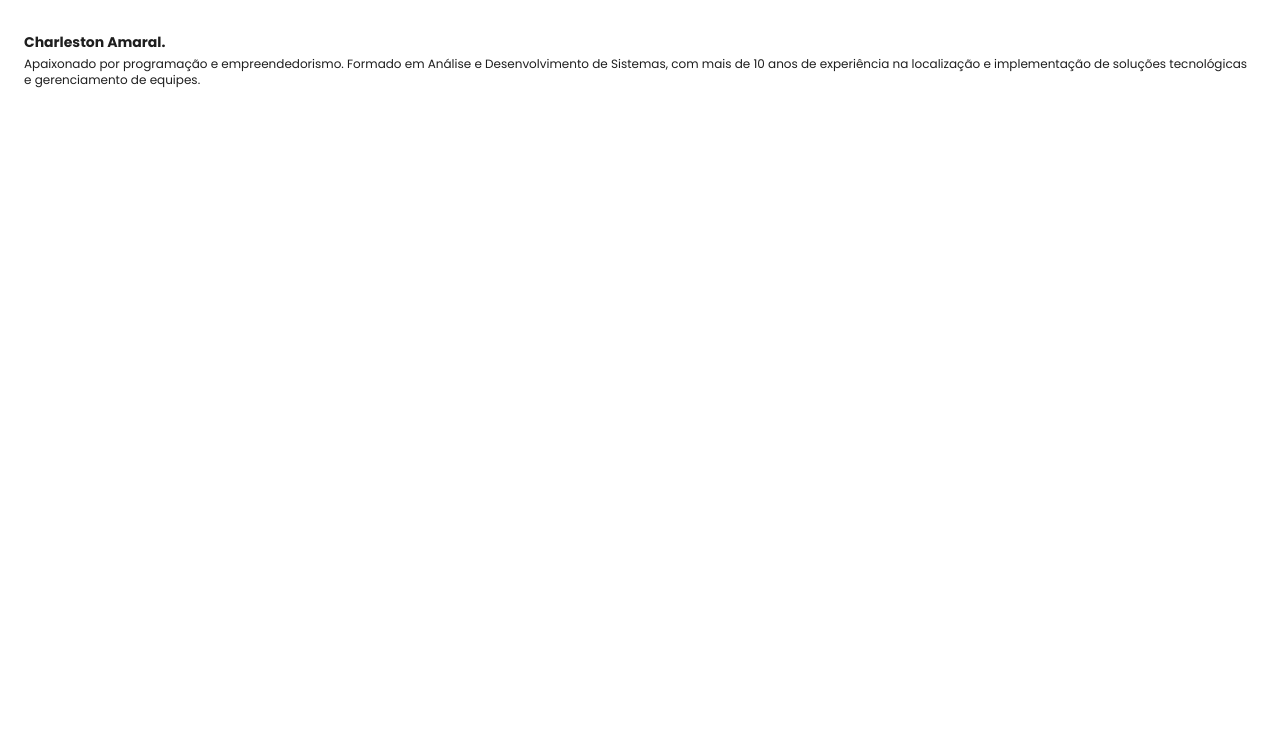
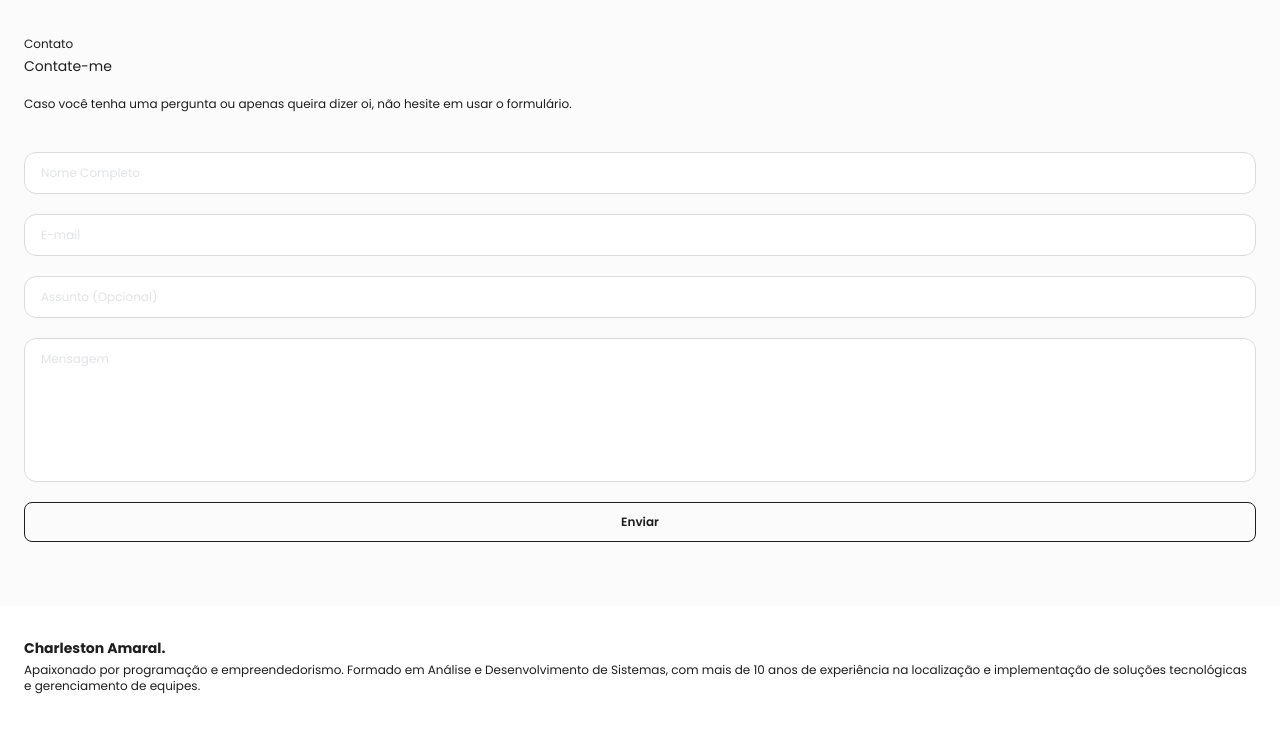
Before and after one commit to charleskx/my-portfolio, a Next.js app: page / in a window 1280 px wide. Shown: the top 732 px of the page. Built offline with nearby package versions, Linux system fonts and the light colour scheme.

Commit message:
feat: add component contact us

```diff
--- a/src/components/atoms/Input/index.tsx
+++ b/src/components/atoms/Input/index.tsx
@@ -12,7 +12,7 @@ function Input({ name, validation, ...props }: InputProps) {
   return (
     <div className='flex flex-col gap-1'>
       <input
-        className='border border-newGray-50 bg-white rounded-xl px-4 py-2 text-xs leading-6 text-newGray-700 placeholder:opacity-30 focus:outline-newGray-700'
+        className='border border-newGray-100 bg-white rounded-xl px-4 py-2 text-xs leading-6 text-newGray-700 placeholder:opacity-30 focus:outline-newGray-700'
         {...register(name, validation)}
         {...props}
       />
--- a/src/components/atoms/Paragraph/index.tsx
+++ b/src/components/atoms/Paragraph/index.tsx
@@ -2,7 +2,7 @@ import { HTMLAttributes, ReactNode } from "react";
 
 export interface ParagraphProps extends HTMLAttributes<HTMLParagraphElement> {
   children: ReactNode
-  className: string
+  className?: string
 }
 
 function Paragraph({ children, className, ...props }: ParagraphProps) {
--- a/src/components/atoms/TextArea/index.tsx
+++ b/src/components/atoms/TextArea/index.tsx
@@ -12,7 +12,7 @@ function TextArea({ name, validation, ...props }: TextAreaProps) {
   return (
     <div className='flex flex-col gap-1'>
       <textarea
-        className='border border-newGray-50 bg-white rounded-xl px-4 py-2 text-xs leading-6 text-newGray-700 placeholder:opacity-30 focus:outline-newGray-700 resize-none h-36 ease-in-out duration-300'
+        className='border border-newGray-100 bg-white rounded-xl px-4 py-2 text-xs leading-6 text-newGray-700 placeholder:opacity-30 focus:outline-newGray-700 resize-none h-36 ease-in-out duration-300'
         {...register(name, validation)}
         {...props}
       />
--- a/src/components/organisms/FormContactUs/index.tsx
+++ b/src/components/organisms/FormContactUs/index.tsx
@@ -10,7 +10,7 @@ function FormContactUs() {
         subtitle="Contate-me"
       />
 
-      <Paragraph>
+      <Paragraph className="mt-5 mb-10">
         Caso você tenha uma pergunta ou apenas queira dizer oi, não hesite em usar o formulário.
       </Paragraph>
 
--- /dev/null
+++ b/src/components/templates/ContactUs/index.tsx
@@ -0,0 +1,14 @@
+import { FormContactUs } from "../../organisms/FormContactUs"
+
+function ContactUs() {
+  return (
+    <section
+      id="#contactUs"
+      className="bg-newGray-50 px-6 pt-9 pb-16"
+    >
+      <FormContactUs />
+    </section>
+  )
+}
+
+export { ContactUs }
--- a/src/pages/index.tsx
+++ b/src/pages/index.tsx
@@ -2,6 +2,7 @@ import Head from 'next/head'
 
 import type { NextPage } from 'next'
 import { Footer } from '../components/templates/Footer'
+import { ContactUs } from '../components/templates/ContactUs'
 
 const Home: NextPage = () => {
   return (
@@ -10,6 +11,7 @@ const Home: NextPage = () => {
         <title>Charleston Amaral - Desenvolvedor Web Full Stack</title>
       </Head>
 
+      <ContactUs />
       <Footer />
     </>
   )
--- a/tailwind.config.js
+++ b/tailwind.config.js
@@ -7,7 +7,8 @@ module.exports = {
     extend: {
       colors: {
         newGray: {
-          50: '#DBDBDB',
+          50: '#FBFBFB',
+          100: '#DBDBDB',
           500: '#323232',
           700: '#1E1E1E'
         },
```
